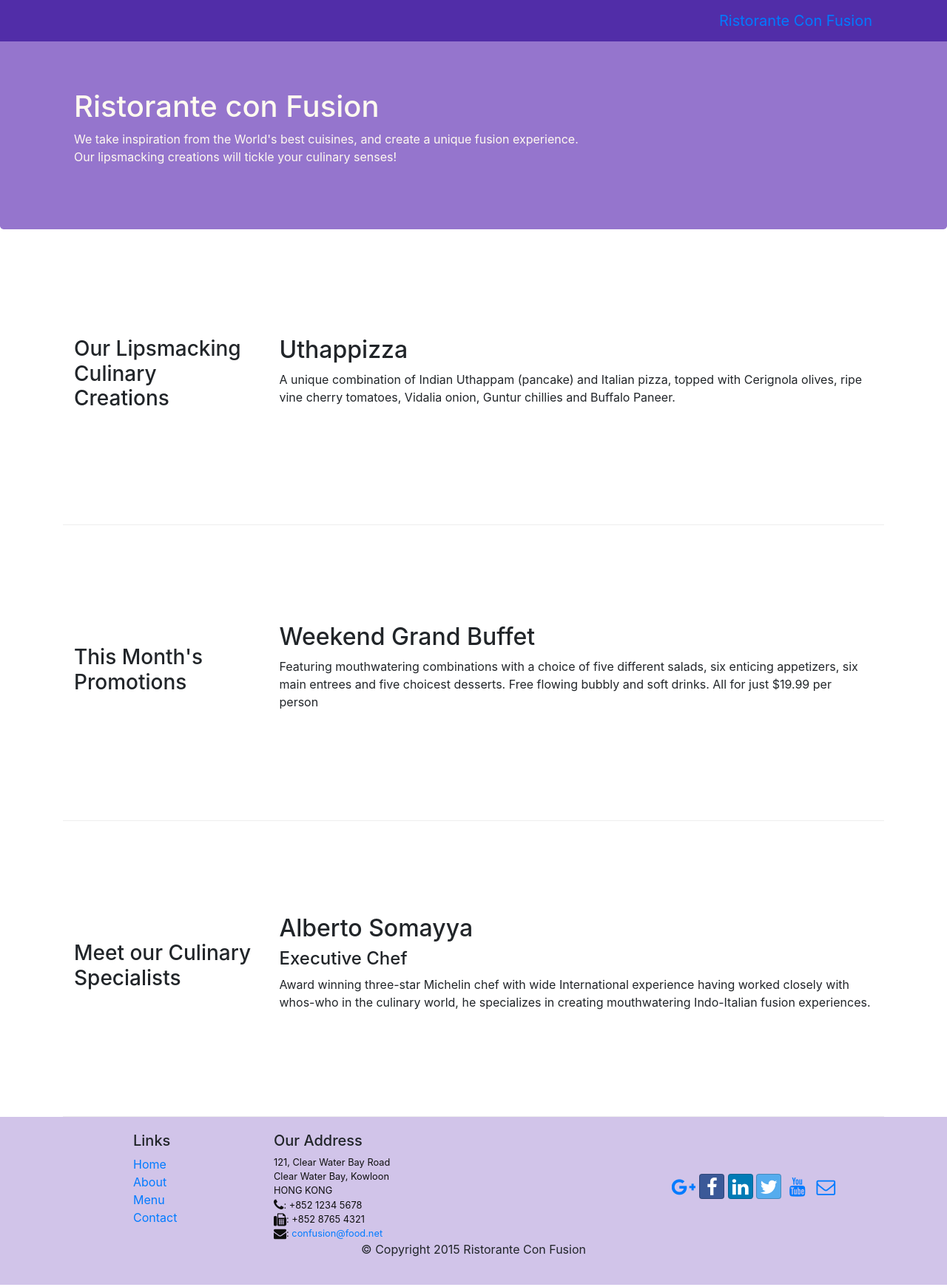
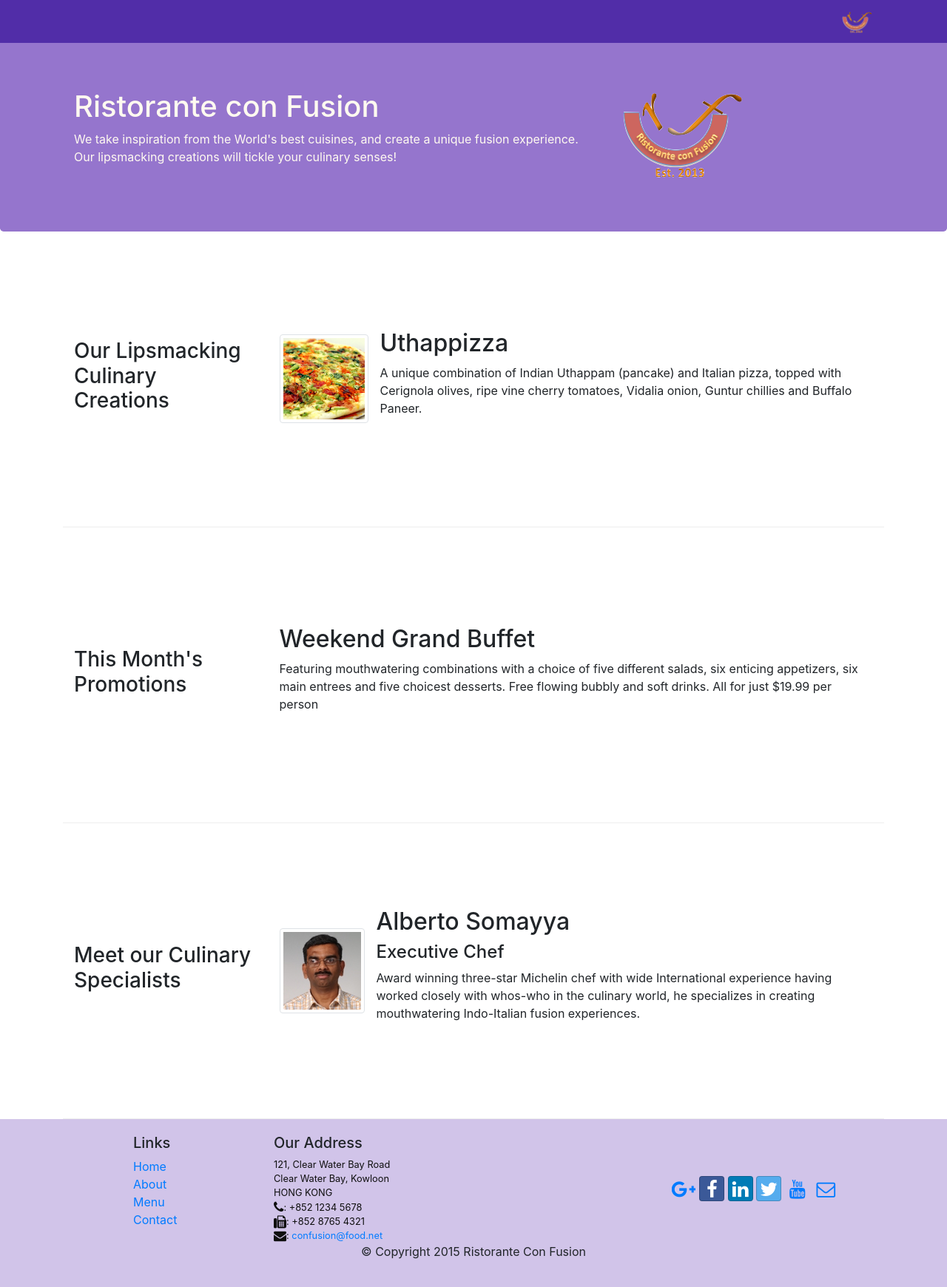
Before and after one commit to gpedraza1990/conFusion, a website: page index.html in a window 1280 px wide. Shown: the whole page at 74% size. Drawn offline with nearby package versions, Linux system fonts and the light colour scheme.

Commit message:
add images and media

```diff
--- a/index.html
+++ b/index.html
@@ -22,7 +22,7 @@
            <button class="navbar-toggler" type="button" data-toggle="collapse" data-target="#Navbar">
                 <span class="navbar-toggler-icon"></span>
            </button>
-           <a class="navbar-brand" href="#">Ristorante Con Fusion</a>
+           <a class="navbar-brand" href="#"><img src="img/logo.png" height="30" width="41"></a>
                 <div class="collapse navbar-collapse" id="Navbar">
                     <ul class="navbar-nav">
                         <li class="nav-item active"><a class="nav-link" href="#"><span class="fa fa-home fa-lg"></span> Home</a></li>
@@ -40,7 +40,8 @@
                     <h1>Ristorante con Fusion</h1>
                     <p>We take inspiration from the World's best cuisines, and create a unique fusion experience. Our lipsmacking creations will tickle your culinary senses!</p>
                 </div>
-                <div class="col-12 col-sm">
+                <div class="col col-sm align-self-center">
+                    <img src="img/logo.png" class="img-fluid">
                 </div>
             </div>
         </div>
@@ -52,8 +53,17 @@
                 <h3>Our Lipsmacking Culinary Creations</h3>
             </div>
             <div class="col-sm col-md flex-first">
-                <h2>Uthappizza</h2>
-                <p>A unique combination of Indian Uthappam (pancake) and Italian pizza, topped with Cerignola olives, ripe vine cherry tomatoes, Vidalia onion, Guntur chillies and Buffalo Paneer.</p>
+                <div class="media">
+                    <img class="d-flex mr-3 img-thumbnail align-self-center"
+                            src="img/uthappizza.png" alt="Uthappizza">
+                    <div class="media-body">
+                        <h2 class="mt-0">Uthappizza</h2>
+                        <p class="hidden-xs-down">A unique combination of Indian Uthappam (pancake) and
+                            Italian pizza, topped with Cerignola olives, ripe vine
+                            cherry tomatoes, Vidalia onion, Guntur chillies and
+                            Buffalo Paneer.</p>
+                    </div>
+                </div>
             </div>
         </div>
 
@@ -73,9 +83,19 @@
                 <h3>Meet our Culinary Specialists</h3>
             </div>
             <div class="col-sm pull-sm-4 col-md pull-md-3">
-                <h2>Alberto Somayya</h2>
-                <h4>Executive Chef</h4>
-                <p>Award winning three-star Michelin chef with wide International experience having worked closely with whos-who in the culinary world, he specializes in creating mouthwatering Indo-Italian fusion experiences. </p>
+                <div class="media">
+                    <img class="d-flex mr-3 img-thumbnail align-self-center"
+                            src="img/alberto.png" alt="Alberto Somayya">
+                    <div class="media-body">
+                        <h2 class="mt-0">Alberto Somayya</h2>
+                        <h4>Executive Chef</h4>
+                        <p class="hidden-xs-down">Award winning three-star Michelin chef with wide
+                            International experience having worked closely with
+                            whos-who in the culinary world, he specializes in
+                            creating mouthwatering Indo-Italian fusion experiences.
+                            </p>
+                    </div>
+                </div>
             </div>
         </div>
     </div>
```
Also changed, not shown: aboutus.html (+3 -2 lines), contactus.html (+3 -2 lines), img/alberto.png (added), img/buffet.png (added), img/logo.png (added), img/uthappizza.png (added), 1 other file.
